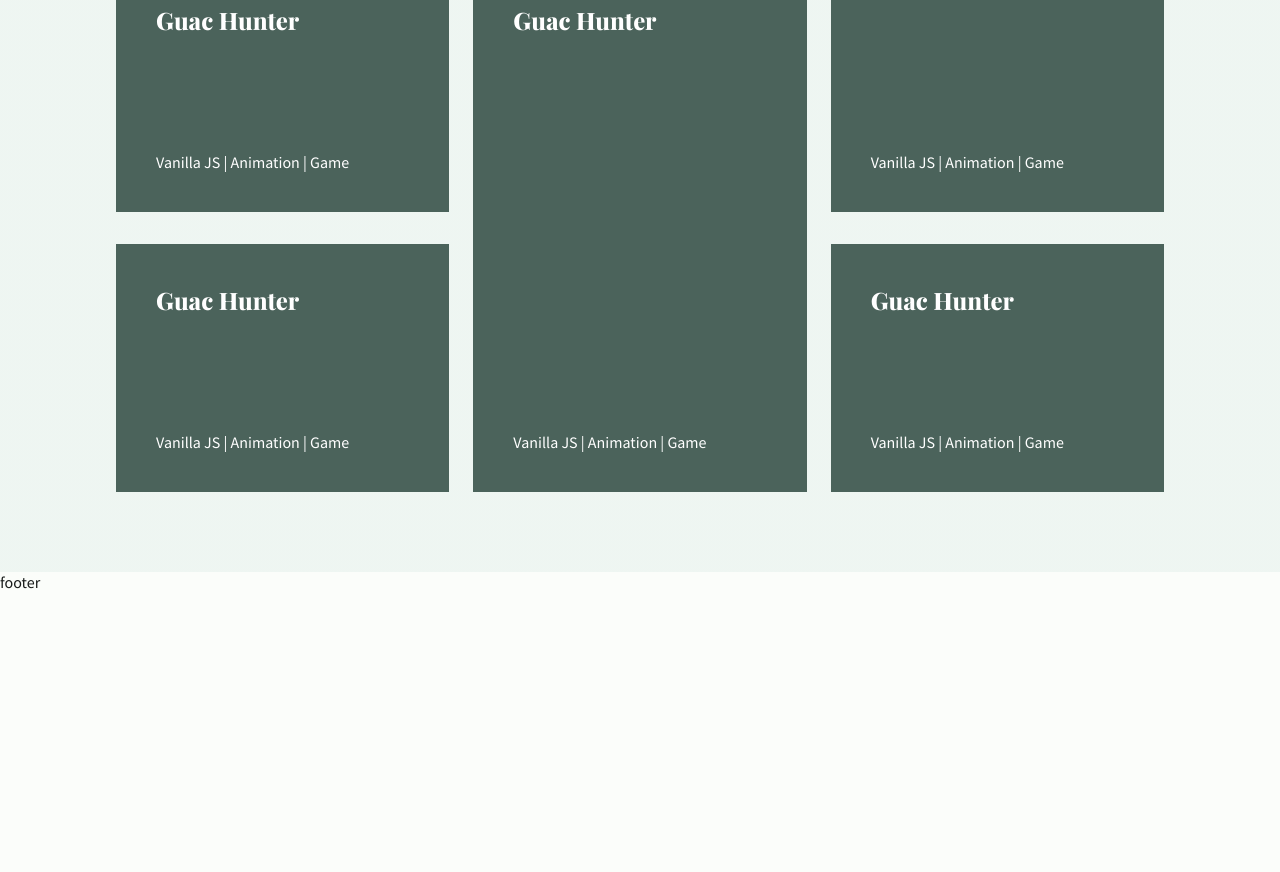
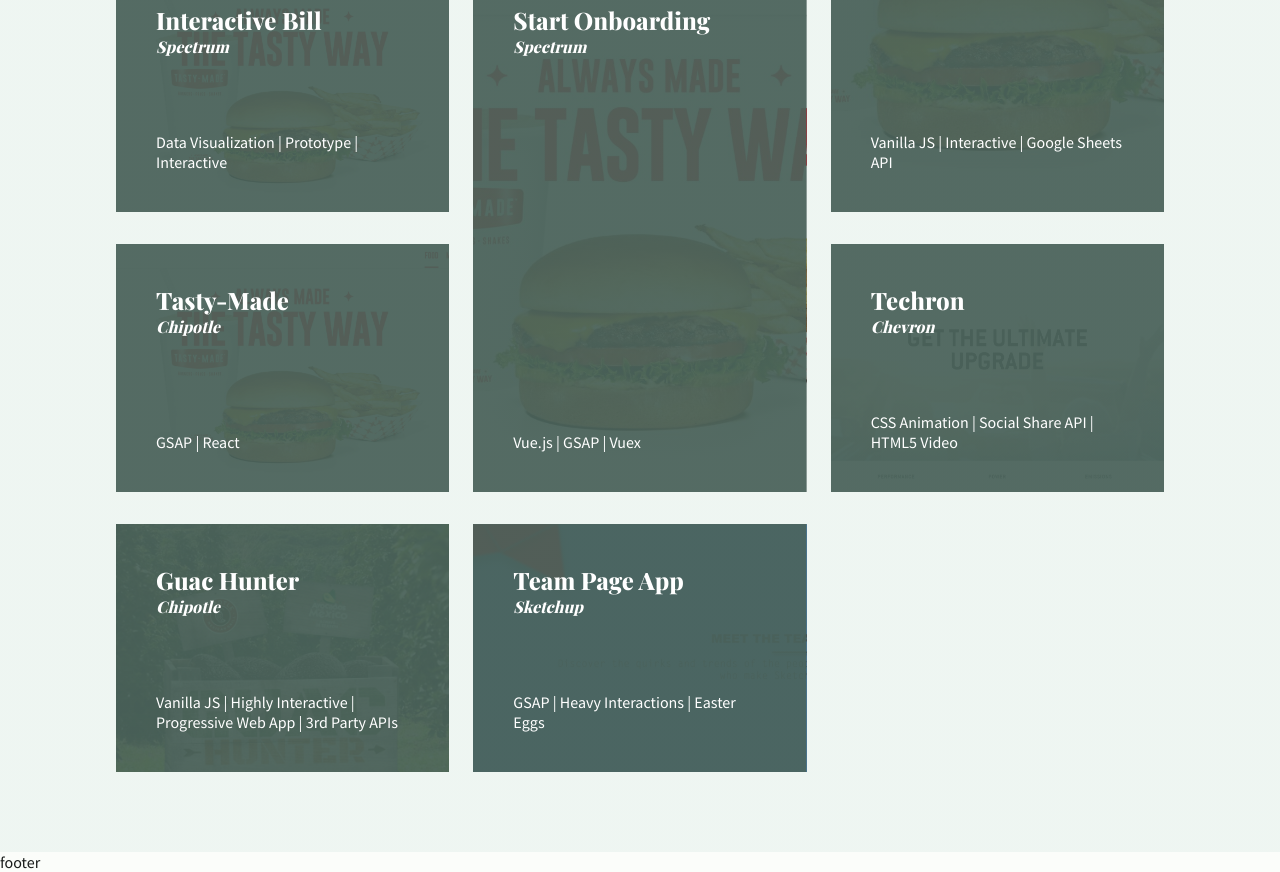
Before and after one commit to jdalton308/portfolio, a Next.js app: page / in a window 1280 px wide. Shown: the part 1280-2152 px from the top of the page. Before the commit the page ends 1872 px from the top, so only its background shows below. Built offline with nearby package versions, Linux system fonts and the light colour scheme.

Commit message:
Project data updated, but not all images added. Dynamic routing stubbed out

```diff
--- a/data/projects.ts
+++ b/data/projects.ts
@@ -1,14 +1,6 @@
+import { StaticImageData } from 'next/image';
+
 interface ICategoryMap {
-  featured: 'featured',
-  sites: 'website',
-  interactive: 'interactive',
-  prototype: 'prototype',
-  dataViz: 'data-visualization',
-  react: 'react',
-  vue: 'vue',
-}
-
-export const categoryMap: ICategoryMap = {
   featured: 'featured',
   sites: 'website',
   interactive: 'interactive',
@@ -28,19 +20,162 @@
   duration?: string;
   date: string;
   about: string[];
-  images: string[];
+  images: StaticImageData[];
 }
 
+
+export const categoryMap: ICategoryMap = {
+  featured: 'featured',
+  sites: 'website',
+  interactive: 'interactive',
+  prototype: 'prototype',
+  dataViz: 'data-visualization',
+  react: 'react',
+  vue: 'vue',
+}
+
+// Images
+import tastyPic1 from './images/work/tastymade_desktop.jpg';
+import tastyPic2 from './images/work/tastymade_desktop2.jpg';
+import tastyPic3 from './images/work/tastymade_desktop3.jpg';
+import tastyPic4 from './images/work/tastymade_mobile.jpg';
+
+import sketchup1 from './images/work/sketchup_desktop1.jpg';
+import sketchup2 from './images/work/sketchup_desktop2.jpg';
+import sketchup3 from './images/work/sketchup_desktop3.jpg';
+
+import techron1 from './images/work/techron_desktop1.jpg';
+import techron2 from './images/work/techron_desktop2.jpg';
+import techron3 from './images/work/techron_desktop3.jpg';
+import techron4 from './images/work/techron_mobile1.jpg';
+
+import guac1 from './images/work/guac_desktop1.jpg';
+import guac2 from './images/work/guac_desktop2.jpg';
+import guac3 from './images/work/guac_desktop3.jpg';
+
+import riddle1 from './images/work/riddle/desktop1.jpg';
+import riddle2 from './images/work/riddle/desktop2.jpg';
+import riddle3 from './images/work/riddle/mobile1.jpg';
+import riddle4 from './images/work/riddle/mobile2.jpg';
+
+import pizzeria1 from './images/work/pizzeria_desktop1.jpg';
+import pizzeria2 from './images/work/pizzeria_desktop2.jpg';
+import pizzeria3 from './images/work/pizzeria_desktop3.jpg';
+import pizzeria4 from './images/work/pizzeria_desktop4.jpg';
+
+import care1 from './images/work/care-portal/login1.jpg';
+import care2 from './images/work/care-portal/login2.jpg';
+import care3 from './images/work/care-portal/doctor-patient-editing.jpg';
+import care4 from './images/work/care-portal/doctor-patients.png';
+import care5 from './images/work/care-portal/doctor-profile.jpg';
+
+import yall1 from './images/work/yall_desktop1.jpg';
+import yall2 from './images/work/yall_desktop2.jpg';
+
+import trip1 from './images/work/trump_socialimage.png';
+
+
+// TODO:
+// - Image game prototype
+
+
 const projects: IProject[] = [
+
+  {
+    slug: 'welireg-hcp',
+    categories: [categoryMap.featured, categoryMap.sites, categoryMap.react],
+    title: 'Welireg HCP',
+    subtitle: 'Merck',
+    url: '//www.welireghcp.com',
+    features: [
+      'GatsbyJS',
+      'React',
+      'Data Visualization',
+      'Regulated Site'
+    ],
+    duration: '4 weeks',
+    date: '2022',
+    about: [
+      'This is a small drug-promotional site for the cancer drug Welireg, intended for doctors and other health-care providers. While working at the agency <a href="//www.designory.com/" target="_blank">Designory</a>, I led a small team of two other developers, and together we produced the site in about a month, including QA and regulatory review.',
+      'The site was built using the framework Gatsby, which was used primarily for its static-site output, while allowing for a modern developer experience and component architecture. A couple interesting parts are the custom data visualization on the "Efficacy" page and the responsive "Mechanism of Action" graphic.',
+      'And as this website is for a drug, the biggest challenge was accommodating the regulatory review process, both internal and external of the client. This resulted in requirements around how "non-branded" pages appear, and specifics for how the "Indication" and "Safety Information" panels behaved.'
+    ],
+    images: [
+      tastyPic1,
+    ],
+  },
+
+  {
+    slug: 'unite-america-maps',
+    categories: [categoryMap.featured, categoryMap.interactive],
+    title: 'Interactive Maps',
+    subtitle: 'Unite America',
+    url: '//www.unite-america.org',
+    features: [
+      'Vanilla JS',
+      'Interactive',
+      'Google Sheets API',
+    ],
+    duration: '2 weeks',
+    date: '2019',
+    about: [
+      'Essentiall a moveable "widget" that could be inserted anywhere within the newly designed and developed Unite America site, build using the Webflow platform. This was done as a subcontract for my friends at <a href="//www.shapemaker.co/" target="_blank">Shapemaker</a>, who designed and built the rest of the site.',
+      'Because this had to be inserted into a Webflow site, there were a couple unique challenges. First, the code had to be able to be consumed by a third-party site, but developed in isolation, like a plugin. And further, the map had about six different versions that had to be able to configured, depending on what data needed to be shown. And second, the data had to come from a Google Sheet, that was essentially acting as a database.',
+      'If viewing the live URL, the maps are present on the homepage, and then most of the Stategy pages.',
+    ],
+    images: [
+      tastyPic1,
+    ],
+  },
+
+  {
+    slug: 'interactive-bill',
+    categories: [categoryMap.featured, categoryMap.interactive, categoryMap.prototype],
+    title: 'Interactive Bill',
+    subtitle: 'Spectrum',
+    features: [
+      'Data Visualization',
+      'Prototype',
+      'Interactive'
+    ],
+    duration: '2 weeks',
+    date: '2019',
+    about: [
+      'A redesign of the online billing experience for Spectrum customers. Previous to this, a customer\'s monthly bill was only viewable as a PDF file. This was an effort, with a cross-function team at <a href="//www.spectrum.net" target="_blank">Spectrum</a>, to modernize the bill, allowing it to be easier to consume digitally, while addressing common customer questions around cable-company billings, such as "What are these taxes", and "What changed from last month".'
+    ],
+    images: [
+      tastyPic1,
+    ],
+  },
+
+  {
+    slug: 'start',
+    categories: [categoryMap.featured, categoryMap.interactive, categoryMap.vue],
+    title: 'Start Onboarding',
+    subtitle: 'Spectrum',
+    features: [
+      'Vue.js',
+      'GSAP',
+      'Vuex',
+    ],
+    duration: '6 weeks',
+    date: 'Fall 2017',
+    about: [
+      'A single-page onboarding app built to solve a specific problem for the company: How do we increase the frequency of new customers signing up for digital accounts. This was not a requirement for new accounts, but with millions of customers, encouraging and assisting online account adoption solved a lot of problems for the company: Easier bill pay, easier upgrades, more transparency into charges on the bill, and more. This project was an internal prototype, done at <a href="//www.spectrum.net" target="_blank">Spectrum</a>, and was the result of a cross-functional team effort, with UI, UX, copywriting, and developemnt (me) all on a focused team.',
+    ],
+    images: [
+      tastyPic1,
+    ],
+  },
+
   {
     slug: 'tasty-made',
     categories: [categoryMap.featured, categoryMap.sites],
     title: 'Tasty-Made',
     subtitle: 'Chipotle',
     features: [
-			'GreenSock Animation Library',
-			'Google Maps API & Styling',
-			'Responsive',
+      'GSAP',
+      'React',
     ],
     duration: '2 weeks',
     date: 'Summer 2016',
@@ -48,34 +183,10 @@
       'A single-page website built for a new Chipotle venture, Tasty-Made, as designed by <a href="http://www.sequence.com" target="_blank">Sequence</a>. The new shops ultimately failed, but the simple site featured an animated inforgraphic that expanded with the user\'s scroll, the store menu, and finally styled Google maps of each store location.',
     ],
     images: [
-			'./images/work/tastymade_desktop.jpg',
-			'./images/work/tastymade_desktop2.jpg',
-			'./images/work/tastymade_desktop3.jpg',
-			'./images/work/tastymade_mobile.jpg',
-		],
-	},
-	{
-    slug: 'sketchup',
-    categories: [categoryMap.featured, categoryMap.interactive],
-		title: 'Team Page App',
-		subtitle: 'Sketchup',
-		url: '//icebreaker.joedalton.io',
-		features: [
-			'GreenSock Animation Library',
-			'SVG',
-			'Easter Eggs',
-			'Responsive',
-		],
-		duration: '3 weeks',
-		date: 'Summer 2016',
-		about: [
-			'This was a quick project that was intended to be used by the company SketchUp as their new "Team"/"About" page. They wanted to make something fun that could also be their first step toward a more lively design language. Their design team and I brainstormed for three days to conceptualize the product, then while building it we collaborated on the final design and interactions.',
-			'The result is probably the most unique app I have built. On the surface it just looks like a webpage that has some parallax scroll effects, but anyone who plays with it will find an engaging and novel "employee sorter" that then leads to cards and a game about each employee. Then we added a couple easter-eggs, like an internal employee leaderboard, reflecting the different games played around their office.',
-		],
-		images: [
-			'./images/work/sketchup_desktop1.jpg',
-			'./images/work/sketchup_desktop2.jpg',
-			'./images/work/sketchup_desktop3.jpg',
+      tastyPic1,
+      tastyPic2,
+      tastyPic3,
+      tastyPic4,
     ],
   },
   {
@@ -88,7 +199,6 @@
       'CSS Animation',
       'Social Share API',
       'HTML5 Video',
-			'Responsive',
     ],
     duration: '3 weeks',
     date: 'Summer 2015',
@@ -97,10 +207,10 @@
       'There were three challenges with the site: Getting the video experiences to work across all devices; Using the browser\'s geolocation API to direct a button to a specific, regoinal, station-finder URL (which they ended up taking out); And allowing each individual video to be shared to social media, independent from the site.  While this was a simple site to build, these features made it a more fun experience, along with the little animations that they gave me some room to run with.'
     ],
     images: [
-			'./images/work/techron_desktop1.jpg',
-			'./images/work/techron_desktop2.jpg',
-			'./images/work/techron_desktop3.jpg',
-			'./images/work/techron_mobile1.jpg',
+      techron1,
+      techron2,
+      techron3,
+      techron4,
     ],
   },
   {
@@ -110,12 +220,10 @@
     subtitle: 'Chipotle',
     url: '//guac-hunter.joedalton.io',
     features: [
+      'Vanilla JS',
       'Highly Interactive',
       'Progressive Web App',
-			'Social APIs',
-			'3rd Party API',
-			'Responsive',
-			'CSS Animation',
+      '3rd Party APIs',
     ],
     duration: '6 weeks',
     date: 'Fall 2015',
@@ -125,21 +233,43 @@
       'Overall, the game was a big success, with almost 2 million plays in the first week.'
     ],
     images: [
-			'./images/work/guac_desktop1.jpg',
-			'./images/work/guac_desktop2.jpg',
-			'./images/work/guac_desktop3.jpg',
+      guac1,
+      guac2,
+      guac3,
+    ],
+  },
+  {
+    slug: 'sketchup',
+    categories: [categoryMap.featured, categoryMap.interactive],
+    title: 'Team Page App',
+    subtitle: 'Sketchup',
+    url: '//icebreaker.joedalton.io',
+    features: [
+      'GSAP',
+      'Heavy Interactions',
+      'Easter Eggs',
+    ],
+    duration: '3 weeks',
+    date: 'Summer 2016',
+    about: [
+      'This was a quick project that was intended to be used by the company SketchUp as their new "Team"/"About" page. They wanted to make something fun that could also be their first step toward a more lively design language. Their design team and I brainstormed for three days to conceptualize the product, then while building it we collaborated on the final design and interactions.',
+      'The result is probably the most unique app I have built. On the surface it just looks like a webpage that has some parallax scroll effects, but anyone who plays with it will find an engaging and novel "employee sorter" that then leads to cards and a game about each employee. Then we added a couple easter-eggs, like an internal employee leaderboard, reflecting the different games played around their office.',
+    ],
+    images: [
+      sketchup1,
+      sketchup2,
+      sketchup3,
     ],
   },
   {
     slug: 'riddle-a-day',
-    categories: [categoryMap.featured, categoryMap.interactive],
+    categories: [categoryMap.interactive],
     title: 'Riddle-a-Day',
     subtitle: 'ShopHouse Kitchen',
     url: '//shophouseriddle.joedalton.io',
     features: [
       'Angular.js (1.x)',
-			'3rd Party API',
-			'Responsive',
+      'Game',
     ],
     duration: '4 weeks',
     date: 'Fall 2015',
@@ -149,22 +279,22 @@
       'The game was built with the AngularJS (1.x) framework. Interesting pieces included how the JavaScript determined the day, then would populate the language throughout the game accordingly, and working with a third-party API for the coupons. I think we could have done some more animations and made the game a little more visually fun, but it was short time-frame, was well recieved, everyone was happy the way it turned out.'
     ],
     images: [
-			'./images/work/riddle/desktop1.jpg',
-			'./images/work/riddle/desktop2.jpg',
-			'./images/work/riddle/mobile1.jpg',
-			'./images/work/riddle/mobile2.jpg',
+      riddle1,
+      riddle2,
+      riddle3,
+      riddle4,
     ],
   },
   {
     slug: 'pizzeria-locale',
-    categories: [categoryMap.featured, categoryMap.sites],
+    categories: [categoryMap.sites],
     title: 'Pizzeria Locale',
     subtitle: 'Chipotle',
     url: '//www.pizzerialocale.com',
     features: [
-			'Heavy Parallax Scroll Animation',
+      'Website',
+      'Parallax Scroll Animation',
       'Google Maps API',
-			'Responsive',
     ],
     duration: '6 weeks',
     date: 'Spring 2016',
@@ -173,12 +303,13 @@
       'Designed by my coworkers at <a href="http://www.sequence.com" target="_blank">Sequence</a>, the designer had some very specific ideas about how the scrolling experience should be on the homepage and Menu page, and together we refined the motion and feel. There is also a locations page that interacts with the Google Maps API, and required me to create some specific styles for the map to match our site design.',
     ],
     images: [
-			'./images/work/pizzeria_desktop1.jpg',
-			'./images/work/pizzeria_desktop2.jpg',
-			'./images/work/pizzeria_desktop3.jpg',
-			'./images/work/pizzeria_desktop4.jpg',
+      pizzeria1,
+      pizzeria2,
+      pizzeria3,
+      pizzeria4,
     ],
   },
+
   {
     slug: 'care-portal',
     categories: [categoryMap.prototype],
@@ -198,44 +329,106 @@
       'Easily the highlight of the project was the animations that overlays the login screen\'s video, which can be seen using the link above. This was done completely with CSS, allowing the copy to be changed anytime. Other fun parts were making almost all the information editable, creating sliders and percentage bars from HTML, and a lot of little animations throughout the app that made it feel a bit more alive.',
     ],
     images: [
-			'./images/work/care-portal/login1.jpg',
-			'./images/work/care-portal/login2.jpg',
-			'./images/work/care-portal/doctor-patient-editing.jpg',
-			'./images/work/care-portal/doctor-patients.PNG',
-			'./images/work/care-portal/doctor-profile.jpg',
+      care1,
+      care2,
+      care3,
+      care4,
+      care5,
     ],
   },
+
   {
-    slug: 'athlinks',
-    categories: [categoryMap.site],
-		title: 'Athlinks.com',
-		subtitle: 'Athlinks',
-		url: '//www.athlinks.com',
+    slug: 'msa-prototype',
+    categories: [categoryMap.prototype, categoryMap.interactive, categoryMap.vue],
+    title: 'MySpectrum Mobile Web Prototype',
+    subtitle: 'Spectrum',
     features: [
-			'React.js',
-			'Large Team Project',
-			'Video',
+      'Vue.js',
+      'Animation',
+      'Heavy Interaction',
     ],
-		duration: '6 weeks',
-		date: '2017',
+    duration: 'Ongoing',
+    date: '2018 - 2020',
     about: [
-			'While employed at Athlinks, I collaborated on a redesign of the whole web app, and built the new homepage, while also created most of the animations and interactions, with every part built in React.js',
+      'This was web app that was buit to mimic Spectrum\'s native mobile app, MySpectrum. It was built to enable easier user testing of new features of the app, as it was easier to instruct a tester to navigate to a URL in a browser, rather than download a beta app from an app store. It was very successful, and was used for years with both moderated and unmoderated testing.',
+      'While this is a web app running that runs in a browser, the most interesting part was creating the same style page-transitions and interactions that are present within a native mobile app, so the experience could feel as authentic as possible.',
     ],
     images: [
-			'./images/work/athlinks_desktop1.jpg',
-			'./images/work/athlinks_desktop2.jpg',
+      tastyPic1,
     ],
   },
+
+  {
+    slug: 'spectrum-net-prototype',
+    categories: [categoryMap.prototype, categoryMap.interactive, categoryMap.vue],
+    title: 'Spectrum.net Interal Prototype',
+    subtitle: 'Spectrum',
+    features: [
+      'Vue.js',
+      'Animation',
+      'Heavy Interaction',
+    ],
+    duration: 'Ongoing',
+    date: '2018 - 2020',
+    about: [
+      'This was a lightweight client app that was buit to mimic Spectrum\'s live Spectrum.net website. Its purpose enable easier user testing of new features on the site, while within a more modern and lightweight development environment than the production code. And to enable different account data, I created a simple user document database in Firebase, with an interface for creating new custom users, which could be needed depending on the type of testing needing to be done. For instance, a common design consideration was for customers who were "Past Due" on their account, and how to appropriately maintain messaging within new features. It was very successful, and was used for years with both moderated and unmoderated testing.',
+    ],
+    images: [
+      tastyPic1,
+    ],
+  },
+
+
+  {
+    slug: 'image-game-prototype',
+    categories: [categoryMap.prototype, categoryMap.interactive, categoryMap.vue],
+    title: 'Image Game Prototype',
+    subtitle: 'Personal',
+    features: [
+      'Angular.js (1.x)',
+      'Animation',
+      'Game',
+    ],
+    duration: '2 days',
+    date: '2016',
+    about: [
+      'A small app that was a proof-of-concept for what became Chipotle\'s Guac Hunter game. It was built over the weekend to demonstrate and test the feeling of the timer, failure and success states, and general layout.',
+    ],
+    images: [
+      tastyPic1,
+    ],
+  },
+
+  // {
+  //   slug: 'athlinks',
+  //   categories: [categoryMap.sites],
+  // 	title: 'Athlinks.com',
+  // 	subtitle: 'Athlinks',
+  // 	url: '//www.athlinks.com',
+  // 	features: [
+  // 		'React.js',
+  // 		'Large Team Project',
+  // 		'Video',
+  // 	],
+  // 	duration: '6 weeks',
+  // 	date: '2017',
+  // 	about: [
+  // 		'While employed at Athlinks, I collaborated on a redesign of the whole web app, and built the new homepage, while also created most of the animations and interactions, with every part built in React.js',
+  // 	],
+  // 	images: [
+  // 		'./images/work/athlinks_desktop1.jpg',
+  // 		'./images/work/athlinks_desktop2.jpg',
+  // 	],
+  // },
   {
     slug: 'yall',
-    categories: [categoryMap.site],
+    categories: [categoryMap.sites],
     title: 'Yall.co',
     subtitle: 'Yall Collective',
-		url: '//www.yall.co',
     features: [
       'Typography',
-			'Wordpress',
-			'Responsive',
+      'Scroll Animation',
+      'Wordpress Custom Theme',
     ],
     duration: '4 weeks',
     date: 'Spring 2016',
@@ -244,8 +437,8 @@
       'The site was designed by this friend (who is a designer), then was built in two stages: Since the site was planned to be built as a Wordpress theme, but had a desired launch date quicker than the theme could be finished, we had to a \'soft\' launch of a static site, then a few weeks later launch the full-featured Wordpress site after the theme was finished.',
     ],
     images: [
-			'./images/work/yall_desktop1.jpg',
-			'./images/work/yall_desktop2.jpg',
+      yall1,
+      yall2,
     ],
   },
   {
@@ -258,7 +451,6 @@
       'CSS Animation',
       'Mobile Device Interaction',
       'Google Firebase',
-			'Responsive',
     ],
     duration: '2 weeks',
     date: 'Summer 2016',
@@ -268,7 +460,7 @@
       'Technically, the site sits on Google\'s Firebase platform, which uses web sockets to make the trip-counter into a live scoreboard. There is very little JavaScript on the page, and the whole mobile experience of turning the phone and having President Trump fall over is driven by just CSS.'
     ],
     images: [
-			'./images/work/trump_socialimage.png',
+      trip1,
     ],
   },
 ];
--- a/pages/index.module.scss
+++ b/pages/index.module.scss
@@ -43,8 +43,10 @@
   display: flex;
   justify-content: space-between;
   flex-direction: column;
+  padding: 2.5rem;
   background-color: var(--secondary);
-  padding: 2.5rem;
+  background-size: cover;
+  background-position: center;
 
   &:nth-child(1) {
     grid-column: 1 / 3;
@@ -59,7 +61,12 @@
   }
 
   h3,
+  h4,
   .item_detail {
     color: var(--on-secondary);
   }
+
+  h3 {
+    margin-bottom: 0;
+  }
 }
--- a/pages/index.tsx
+++ b/pages/index.tsx
@@ -8,6 +8,10 @@
   featuredProjects: IProject[];
 }
 
+function projBackground(imgUrl: string) {
+  const overlayColor = 'rgba(75, 99, 91, 0.95)';
+  return `linear-gradient(${overlayColor}, ${overlayColor}), url(${imgUrl})`;
+}
 
 export default function Home({ featuredProjects }: IHomeProps) {
   return (
@@ -24,59 +28,30 @@
           <h2>Featured Work</h2>
           <div className={s.featured_grid}>
 
-            <div className={s.grid_item}>
-              <h3>
-                Guac Hunter
-              </h3>
-              <span className={s.item_detail}>
-                Vanilla JS | Animation | Game
-              </span>
-            </div>
+            { featuredProjects.map((proj) => (
+                <div
+                  key={proj.slug}
+                  className={s.grid_item}
+                  style={{
+                    backgroundImage: projBackground(proj.images[0].src),
+                  }}
+                >
+                  <div className={s.item_title}>
+                    <h3>
+                      { proj.title }
+                    </h3>
+                    <h4>
+                      { proj.subtitle }
+                    </h4>
+                  </div>
 
-            <div className={s.grid_item}>
-              <h3>
-                Guac Hunter
-              </h3>
-              <span className={s.item_detail}>
-                Vanilla JS | Animation | Game
-              </span>
-            </div>
+                  <span className={s.item_detail}>
+                    { proj.features.join(' | ') }
+                  </span>
+                </div>
+              ))
+            }
 
-            <div className={s.grid_item}>
-              <h3>
-                Guac Hunter
-              </h3>
-              <span className={s.item_detail}>
-                Vanilla JS | Animation | Game
-              </span>
-            </div>
-
-            <div className={s.grid_item}>
-              <h3>
-                Guac Hunter
-              </h3>
-              <span className={s.item_detail}>
-                Vanilla JS | Animation | Game
-              </span>
-            </div>
-
-            <div className={s.grid_item}>
-              <h3>
-                Guac Hunter
-              </h3>
-              <span className={s.item_detail}>
-                Vanilla JS | Animation | Game
-              </span>
-            </div>
-
-            <div className={s.grid_item}>
-              <h3>
-                Guac Hunter
-              </h3>
-              <span className={s.item_detail}>
-                Vanilla JS | Animation | Game
-              </span>
-            </div>
           </div>
         </div>
       </section>
--- a/styles/shared/_typography.scss
+++ b/styles/shared/_typography.scss
@@ -3,7 +3,7 @@
 
 @mixin header-font {
   font-family: var(--playfair-font);
-  font-weight: 800;
+  font-weight: 900;
   color: var(--on-surface);
 }
 
@@ -57,7 +57,8 @@
 }
 
 h4 {
-  @include font-sizes(1.125rem, 1.25rem);
+  @include font-sizes(1rem, 1rem);
+  font-style: italic;
 }
 
 p {
```
Also changed, not shown: pages/work/[id]/index.tsx (added, +15 -0 lines), pages/work/index.tsx (+25 -1 lines). Lines whose indentation alone changed are shown as unchanged.
